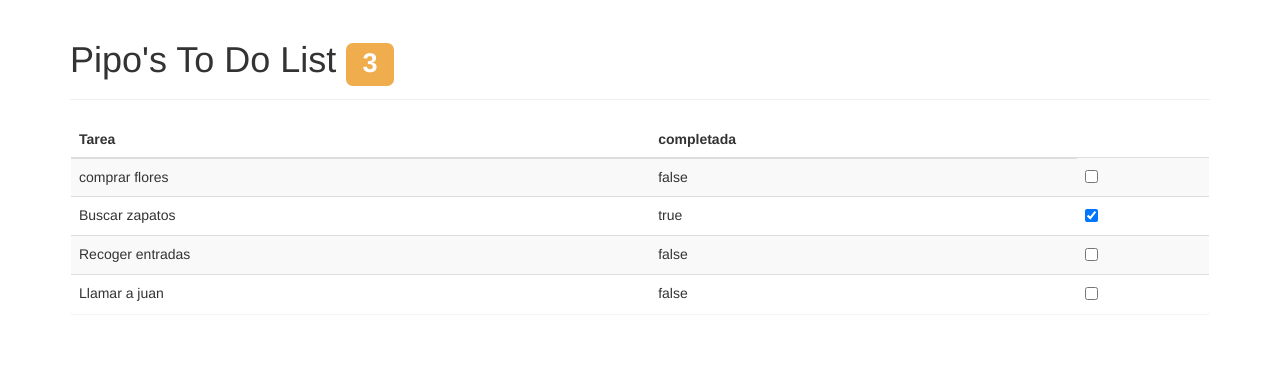
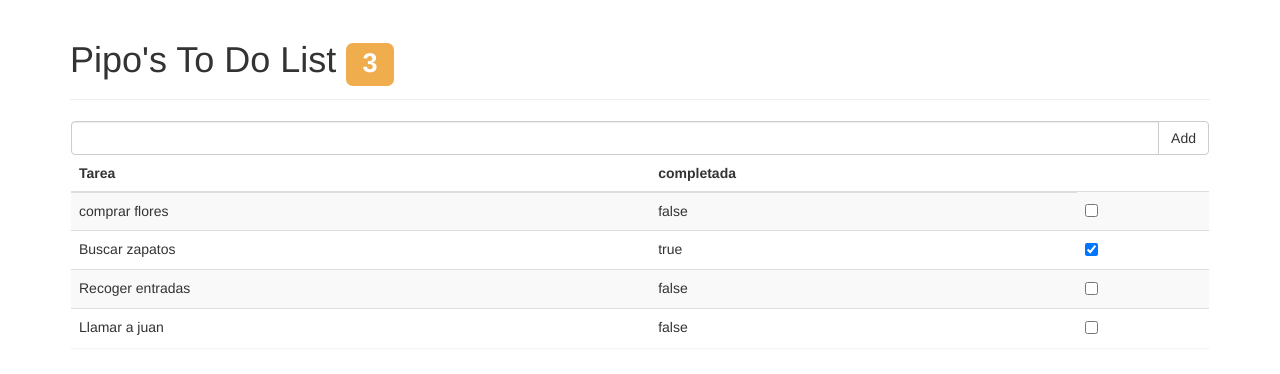
Before and after one commit to ars1096/listadetareas, an Angular app: page / in a window 1280 px wide. Shown: the top 374 px of the page. Built offline with nearby package versions, Linux system fonts and the light colour scheme.

Commit message:
add tareas

```diff
--- a/src/app/app.component.html
+++ b/src/app/app.component.html
@@ -8,6 +8,13 @@
 </div>
 
 <div class="panel">
+  <div class="input-group"><input type="text" class="form-control" #item>
+    <span class="input-group-btn">
+      <button class="btn btn-default"
+      (click)="addItem(item.value); item.value=''"
+      >Add</button>
+      </span></div>
+
   <table class="table table-striped">
     <thead>
     <tr>
--- a/src/app/app.component.ts
+++ b/src/app/app.component.ts
@@ -21,4 +21,7 @@ model = {
       !item.done ? count++ : true);
       return count;
   }
+  addItem(tarea) {
+    this.model.items.push({action: tarea, done: false})
+  }
 }
```
